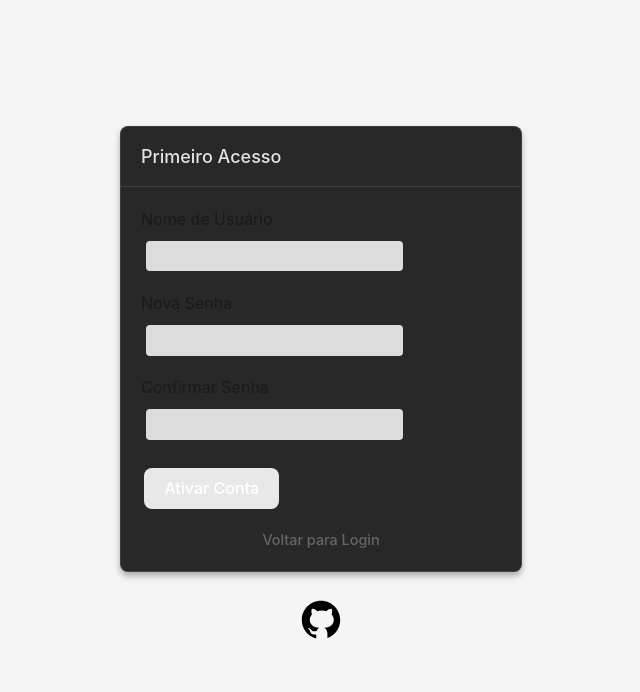
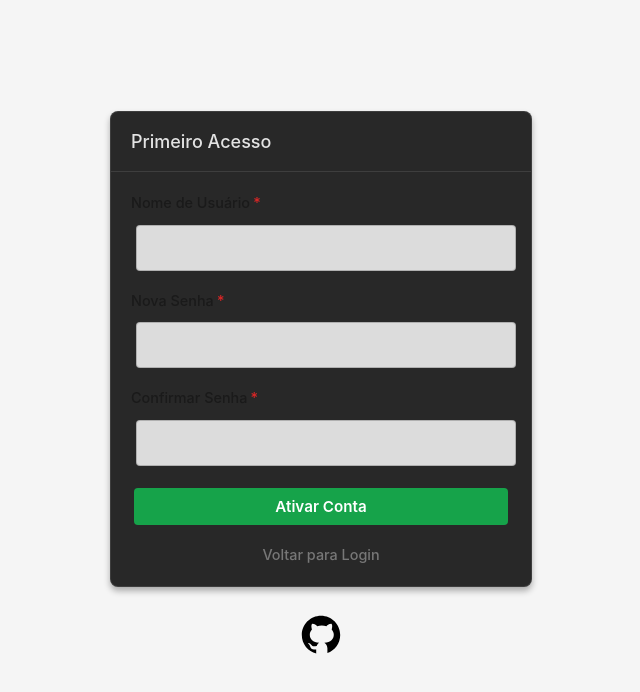
Before and after one commit to jhssilv/corcel-platform, a React (Vite) app in the folder frontend/: page /first-access in a window 1280 px wide. Shown: the top 692 px of the page, without its empty margins (319-959 px from the left). Built offline with nearby package versions, Linux system fonts and the light colour scheme; no server answers.

Commit message:
Now using new Banner and FormField components

```diff
--- a/frontend/src/Api/UsersApi.ts
+++ b/frontend/src/Api/UsersApi.ts
@@ -5,7 +5,20 @@ import type { MessageApiResponse, UserData } from '../types';
 
 export async function registerUser(username: string): Promise<MessageApiResponse> {
     const response = unwrapData(await apiPrivate.post<MessageApiResponse>('/register', { username }));
-    return schemas.MessageResponseSchema.parse(response);
+
+    const parsed = schemas.MessageResponseSchema.safeParse(response);
+    if (parsed.success) {
+        return parsed.data;
+    }
+
+    if (response && typeof response === 'object') {
+        const maybeError = (response as { error?: unknown }).error;
+        if (typeof maybeError === 'string' && maybeError.length > 0) {
+            throw response;
+        }
+    }
+
+    return { message: 'Usuário criado com sucesso!' };
 }
 
 export async function getUsersData(): Promise<UserData[]> {
--- a/frontend/src/Components/Modals/RegisterUserModal.tsx
+++ b/frontend/src/Components/Modals/RegisterUserModal.tsx
@@ -1,6 +1,6 @@
-import { useState, type ChangeEvent, type FormEvent, type MouseEvent as ReactMouseEvent } from 'react';
+import { useState, type ChangeEvent, type FormEvent } from 'react';
 import { registerUser } from '../../Api';
-import { Dialog, DialogHeader, Stack, Button, DialogFooter } from '../Generic';
+import { Banner, Dialog, DialogHeader, Stack, Button, DialogFooter, FormField } from '../Generic';
 import styles from '../../styles/register_user_modal.module.css';
 
 interface RegisterUserModalProps {
@@ -11,10 +11,6 @@ interface RegisterUserModalProps {
 interface FormMessage {
     text: string;
     type: 'success' | 'error' | '';
-}
-
-interface ApiErrorShape {
-    error?: string;
 }
 
 function RegisterUserModal({ isOpen, onClose }: RegisterUserModalProps) {
@@ -53,11 +49,10 @@ function RegisterUserModal({ isOpen, onClose }: RegisterUserModalProps) {
         <Dialog isOpen={isOpen} onClose={handleClose} className={styles['register-modal']}>
             <DialogHeader onClose={handleClose}>Registrar Novo Usuário</DialogHeader>
 
-            <form onSubmit={handleSubmit} className={styles['register-form']} style={{ display: 'flex', flexDirection: 'column' }}>
+            <form onSubmit={handleSubmit} className={styles['register-form']}>
                 <Stack direction="vertical" gap={12} className={styles['modal-body']}>
                     <Stack direction="vertical" gap={20}>
-                        <Stack direction="vertical" gap={8} className={styles['form-group']}>
-                            <label htmlFor="username">Nome de Usuário</label>
+                        <FormField label="Nome de Usuário" htmlFor="username" required>
                             <input
                                 type="text"
                                 id="username"
@@ -66,17 +61,22 @@ function RegisterUserModal({ isOpen, onClose }: RegisterUserModalProps) {
                                 required
                                 minLength={3}
                             />
-                        </Stack>
-                        <p style={{ fontSize: '0.9rem', color: '#666', margin: 0 }}>
+                        </FormField>
+
+                        <p className={styles['helper-text']}>
                             O usuário será criado como inativo e escolherá sua senha no primeiro acesso.
                         </p>
 
-                        {message.text && <div className={[styles.message, styles[message.type]].join(' ')}>{message.text}</div>}
+                        {message.text && (
+                            <Banner variant={message.type === 'error' ? 'danger' : 'success'}>
+                                {message.text}
+                            </Banner>
+                        )}
                     </Stack>
                 </Stack>
 
                 <DialogFooter align="right">
-                    <Button variant="action" onClick={handleClose}>
+                    <Button type="button" tier="secondary" variant="neutral" onClick={handleClose}>
                         Cancelar
                     </Button>
                     <Button
--- a/frontend/src/Pages/FirstAccessPage.tsx
+++ b/frontend/src/Pages/FirstAccessPage.tsx
@@ -1,8 +1,8 @@
 import { useState, type ChangeEvent, type FormEvent } from 'react';
 import { Link, useNavigate } from 'react-router-dom';
 import { activateUser } from '../Api';
-import { Card, CardTitle } from '../Components/Generic';
-import '../styles/login_page.css';
+import { Banner, Button, Card, CardTitle, FormField, Stack } from '../Components/Generic';
+import styles from './first_access_page.module.css';
 
 interface MessageState {
     text: string;
@@ -47,13 +47,13 @@ function FirstAccessPage() {
     };
 
     return (
-        <div className="login-container">
-            <Card className="login-box" style={{ maxWidth: '400px', margin: '0 auto', textAlign: 'left' }}>
-                <CardTitle className="login-title">Primeiro Acesso</CardTitle>
-                <div style={{ padding: '20px' }}>
-                    <form onSubmit={handleSubmit} className="login-form">
-                        <div className="form-group" style={{ marginBottom: '15px' }}>
-                            <label htmlFor="username" style={{ display: 'block', marginBottom: '5px' }}>Nome de Usuário</label>
+        <div className={styles.container}>
+            <Card className={styles.card}>
+                <CardTitle>Primeiro Acesso</CardTitle>
+                <div className={styles.content}>
+                    <form onSubmit={handleSubmit} className={styles.form}>
+                        <Stack direction="vertical" gap={14}>
+                            <FormField label="Nome de Usuário" htmlFor="username" required>
                                 <input
                                     type="text"
                                     id="username"
@@ -61,9 +61,9 @@ function FirstAccessPage() {
                                     onChange={(event: ChangeEvent<HTMLInputElement>) => setUsername(event.target.value)}
                                     required
                                 />
-                        </div>
-                        <div className="form-group" style={{ marginBottom: '15px' }}>
-                            <label htmlFor="password" style={{ display: 'block', marginBottom: '5px' }}>Nova Senha</label>
+                            </FormField>
+
+                            <FormField label="Nova Senha" htmlFor="password" required>
                                 <input
                                     type="password"
                                     id="password"
@@ -72,9 +72,9 @@ function FirstAccessPage() {
                                     required
                                     minLength={6}
                                 />
-                        </div>
-                        <div className="form-group" style={{ marginBottom: '20px' }}>
-                            <label htmlFor="confirmPassword" style={{ display: 'block', marginBottom: '5px' }}>Confirmar Senha</label>
+                            </FormField>
+
+                            <FormField label="Confirmar Senha" htmlFor="confirmPassword" required>
                                 <input
                                     type="password"
                                     id="confirmPassword"
@@ -83,28 +83,34 @@ function FirstAccessPage() {
                                     required
                                     minLength={6}
                                 />
-                        </div>
+                            </FormField>
 
                             {message.text && (
-                            <div
-                                className={`message ${message.type}`}
+                                <Banner
+                                    variant={message.type === 'error' ? 'danger' : 'success'}
                                     data-testid="first-access-message"
                                     data-message-type={message.type}
-                                role="status"
                                 >
                                     {message.text}
-                            </div>
+                                </Banner>
                             )}
 
-                        <button type="submit" className="login-button" disabled={isSubmitting} style={{ color: 'white' }}>
+                            <Button
+                                type="submit"
+                                tier="primary"
+                                variant="action"
+                                disabled={isSubmitting}
+                                isLoading={isSubmitting}
+                            >
                                 {isSubmitting ? 'Ativando...' : 'Ativar Conta'}
-                        </button>
+                            </Button>
 
-                        <div style={{ marginTop: '15px', textAlign: 'center' }}>
-                            <Link to="/" style={{ color: '#666', textDecoration: 'none', fontSize: '0.9rem' }}>
+                            <div className={styles.backLinkContainer}>
+                                <Link to="/" className={styles.backLink}>
                                     Voltar para Login
                                 </Link>
                             </div>
+                        </Stack>
                     </form>
                 </div>
             </Card>
--- /dev/null
+++ b/frontend/src/Pages/first_access_page.module.css
@@ -0,0 +1,34 @@
+.container {
+    width: 100%;
+    display: flex;
+    justify-content: center;
+}
+
+.card {
+    width: 100%;
+    max-width: 420px;
+    margin: 0 auto;
+    text-align: left;
+}
+
+.content {
+    padding: 1.25rem;
+}
+
+.form {
+    width: 100%;
+}
+
+.backLinkContainer {
+    text-align: center;
+}
+
+.backLink {
+    color: var(--color-text-muted);
+    text-decoration: none;
+    font-size: 0.9rem;
+}
+
+.backLink:hover {
+    text-decoration: underline;
+}
--- a/frontend/src/styles/register_user_modal.module.css
+++ b/frontend/src/styles/register_user_modal.module.css
@@ -72,45 +72,15 @@
 }
 
 
-
-.form-group label {
-  font-size: 0.9rem;
-  font-weight: 500;
-  color: var(--color-text-primary);
+.register-form {
+  display: flex;
+  flex-direction: column;
 }
 
-.form-group input {
-  padding: 0.75rem;
-  border-radius: 4px;
-  border: 1px solid var(--color-border-input);
-  background-color: var(--color-bg-hover);
-  color: var(--color-text-primary);
-  font-size: 1rem;
-  transition: border-color 0.2s;
-}
-
-.form-group input:focus {
-  outline: none;
-  border-color: var(--color-accent);
-}
-
-.message {
-  padding: 0.75rem;
-  border-radius: 4px;
+.helper-text {
+  margin: 0;
   font-size: 0.9rem;
-  text-align: center;
-}
-
-.message.success {
-  background-color: var(--color-success-bg-subtle);
-  color: var(--color-success-text);
-  border: 1px solid rgba(40, 167, 69, 0.3);
-}
-
-.message.error {
-  background-color: var(--color-danger-bg-subtle);
-  color: var(--color-btn-danger);
-  border: 1px solid var(--color-danger-border);
+  color: var(--color-text-muted);
 }
 
 
--- a/frontend/src/styles/whitelist_modal.module.css
+++ b/frontend/src/styles/whitelist_modal.module.css
@@ -70,13 +70,6 @@
   padding: 1.5rem;
   flex: 1;
   overflow-y: auto;
-}
-
-.textarea-label {
-  font-size: 0.95rem;
-  font-weight: 500;
-  color: var(--color-text-secondary);
-  margin-bottom: 0.25rem;
 }
 
 .textarea-container {
```
Also changed, not shown: frontend/src/Components/Modals/WhiteListModal.tsx (+3 -4 lines), frontend/src/Components/Generic/Banner/banner.module.css (indentation only), frontend/src/Components/Generic/FormField/form_field.module.css (indentation only). Lines whose indentation alone changed are shown as unchanged.
